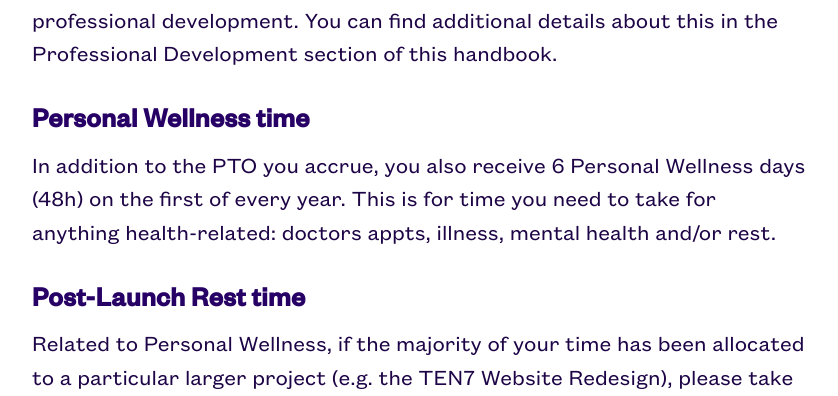
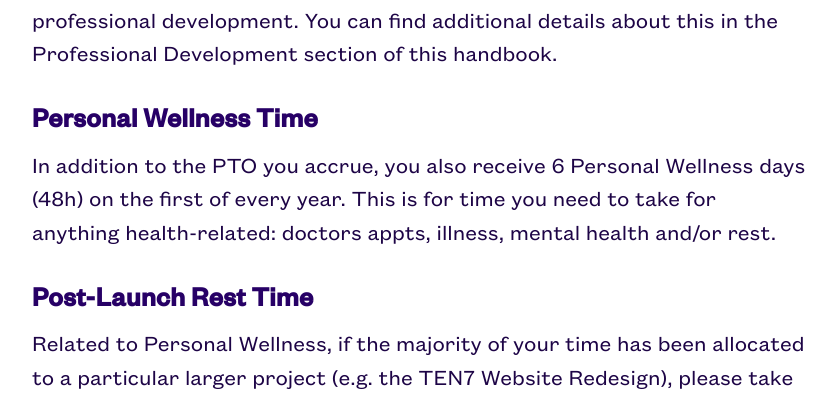
Before and after one commit to ten7/handbook.ten7.com, a Jekyll site: the page built from _pages/04_ourbenefits.md, in a window 1280 px wide and 900 px high, scrolled down 5937 px. Shown: the part 160-556 px from the top of the window, without its empty margins (220-1058 px from the left). Built offline with Jekyll 4.4.1, drawn with Linux system fonts in a browser that asks for light colours.

Commit message:
fixing capitalization

```diff
--- a/_pages/04_ourbenefits.md
+++ b/_pages/04_ourbenefits.md
@@ -116,11 +116,11 @@ PTO is time for rest, travel and stepping away from your computer. Upon hire, yo
 
 In addition to your PTO days, you have two paid days off annually to use for professional development. You can find additional details about this in the Professional Development section of this handbook.
 
-## Personal Wellness time
+## Personal Wellness Time
 
 In addition to the PTO you accrue, you also receive 6 Personal Wellness days (48h) on the first of every year. This is for time you need to take for anything health-related: doctors appts, illness, mental health and/or rest.
 
-## Post-Launch Rest time
+## Post-Launch Rest Time
 
 Related to Personal Wellness, if the majority of your time has been allocated to a particular larger project (e.g. the TEN7 Website Redesign), please take off the Friday after site launch. We want you to rest, to recharge, to reset. You can log this time in Harvest under the TEN7 Time Off project using the task “Post-Launch Rest."
 
```
